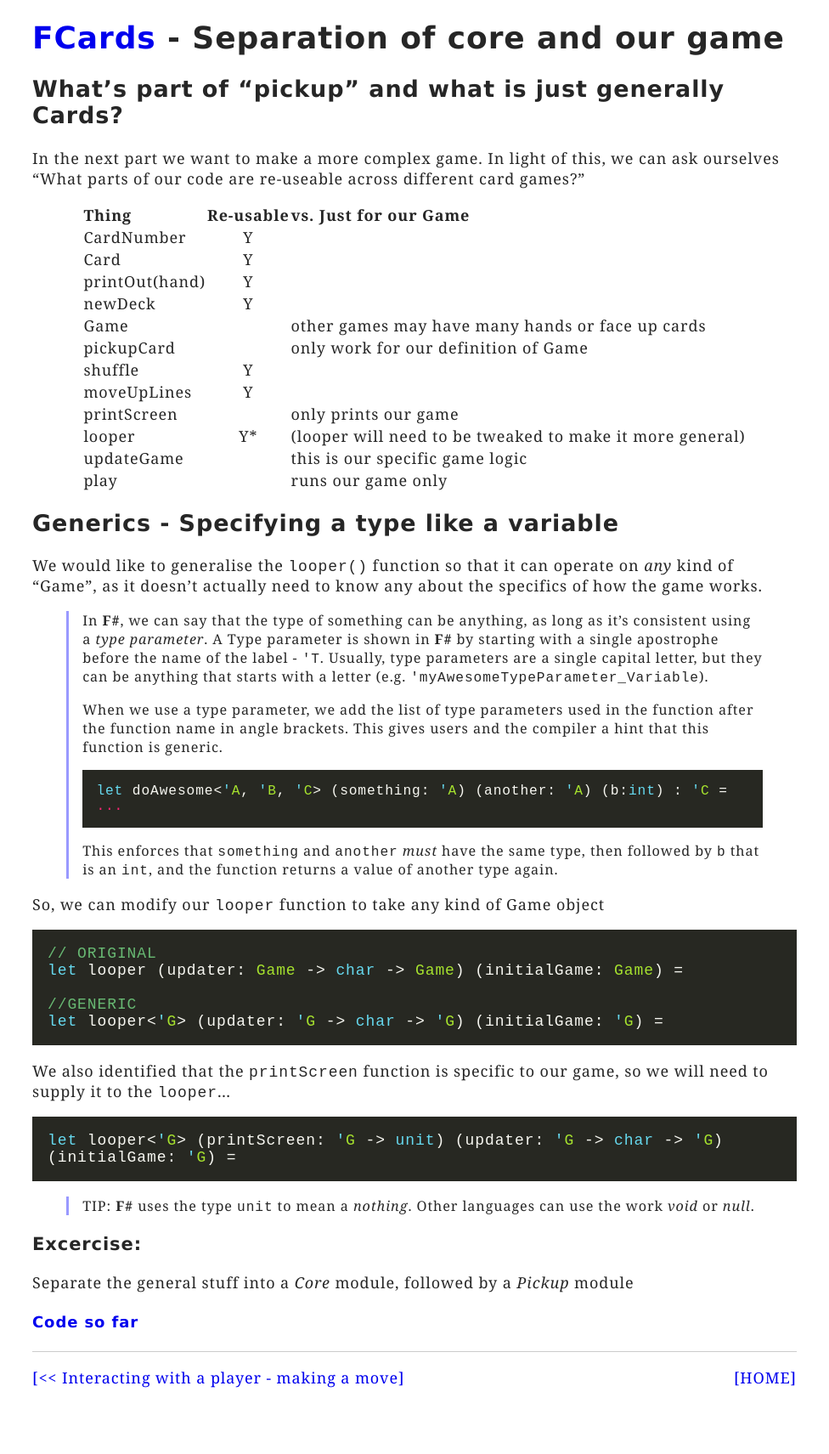
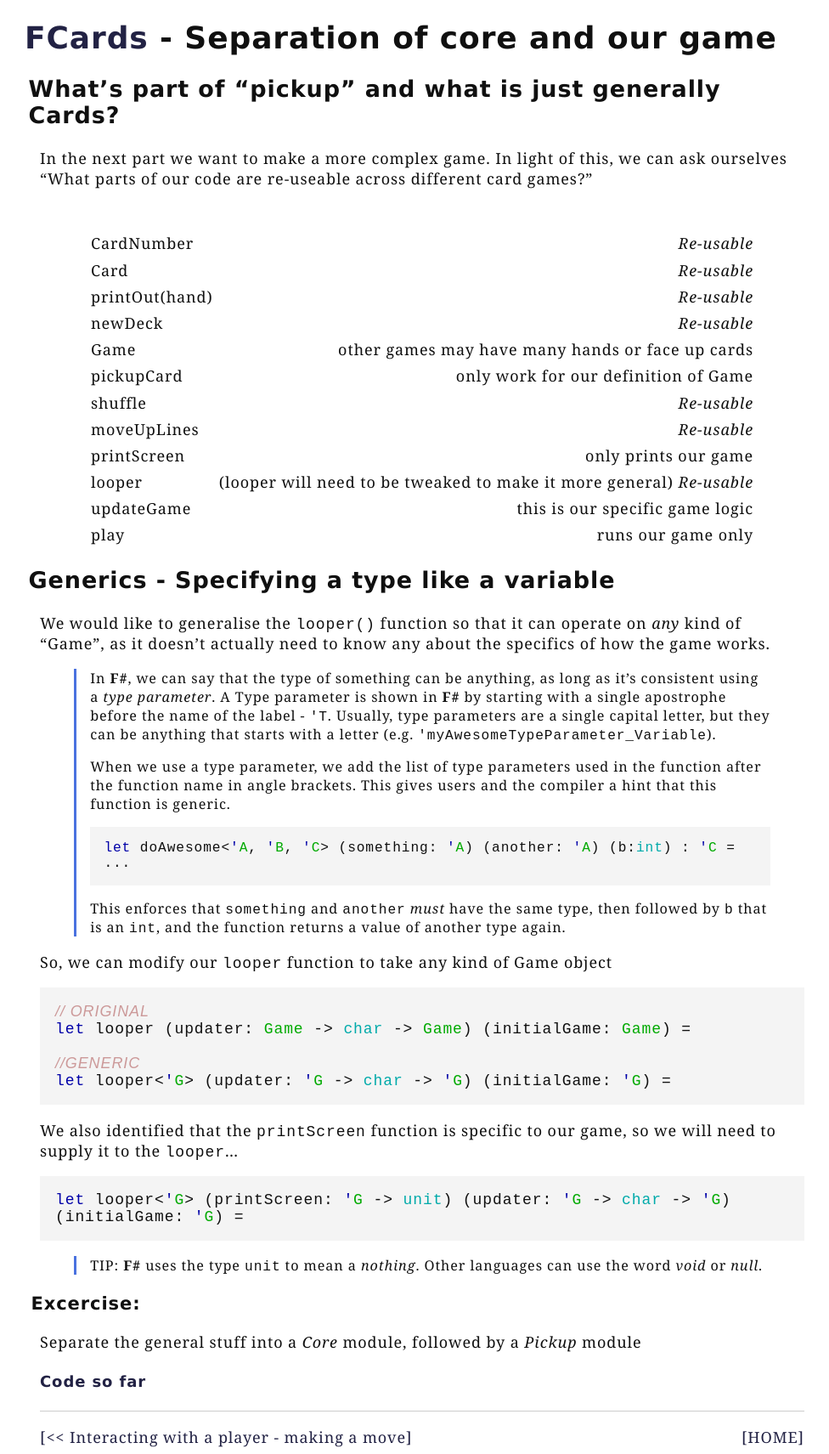
Before and after one commit to pete-the-programmer/FCards, a Jekyll site: the page built from _chapters/ch13-modules.md, in a window 1280 px wide. Shown: the whole page at 85% size, without its empty margins (152-1128 px from the left). Built offline with Jekyll 4.4.1, drawn with Linux system fonts in a browser that asks for light colours; before the commit the page ends 1641 px from its top, so only the background shows below that.

Commit message:
Light/Dark mode formatting

````diff
--- a/_chapters/ch13-modules.md
+++ b/_chapters/ch13-modules.md
@@ -9,20 +9,20 @@ part: 2
 
 In the next part we want to make a more complex game.  In light of this, we can ask ourselves "What parts of our code are re-useable across different card games?"
 
-| Thing         | Re-usable | vs. Just for our Game |
-|:--------------|:---------:|:-----------------|
-| CardNumber    | Y         |                   |
-| Card          | Y         |                   |
-| printOut(hand)| Y         |                   |
-| newDeck       | Y         |                   |
-| Game          |           |  other games may have many hands or face up cards               |
-| pickupCard    |           |  only work for our definition of Game                |
-| shuffle       | Y         |                   |
-| moveUpLines   | Y         |                   |
-| printScreen   |           |  only prints our game                |
-| looper        | Y*        |  (looper will need to be tweaked to make it more general)                 |
-| updateGame    |           |  this is our specific game logic                |
-| play          |           |  runs our game only                |
+| | |
+|:--------------|---------:|
+| CardNumber    | _Re-usable_                            |
+| Card          | _Re-usable_                            |
+| printOut(hand)| _Re-usable_                            |
+| newDeck       | _Re-usable_                            |
+| Game          |             other games may have many hands or face up cards               |
+| pickupCard    |             only work for our definition of Game                |
+| shuffle       | _Re-usable_                            |
+| moveUpLines   | _Re-usable_                            |
+| printScreen   |             only prints our game                |
+| looper        | (looper will need to be tweaked to make it more general) _Re-usable_                           |
+| updateGame    |             this is our specific game logic                |
+| play          |             runs our game only                |
 
 ## Generics - Specifying a type like a variable
 
@@ -50,7 +50,7 @@ We also identified that the `printScreen` function is specific to our game, so w
 ```fsharp
 let looper<'G> (printScreen: 'G -> unit) (updater: 'G -> char -> 'G) (initialGame: 'G) =
 ```
-> TIP: __F#__ uses the type `unit` to mean a _nothing_.  Other languages can use the work _void_ or _null_.
+> TIP: __F#__ uses the type `unit` to mean a _nothing_.  Other languages can use the word _void_ or _null_.
 
 ### Excercise:
 
--- a/_layouts/chapter.html
+++ b/_layouts/chapter.html
@@ -7,6 +7,7 @@
     <meta name="viewport" content="width=device-width, initial-scale=1">
     <meta name="theme" content="{{ site.theme }}" />
     <link rel="stylesheet" href="{{ "/assets/css/style.css?v=" | append: site.github.build_revision | relative_url }}">
+    <link rel="stylesheet" href="{{ "/assets/css/autumn.css?v=" | append: site.github.build_revision | relative_url }}">
     <link rel="stylesheet" href="{{ "/assets/css/monokai.css?v=" | append: site.github.build_revision | relative_url }}">
     <link rel="stylesheet" href="{{ "/assets/css/fcards.css?v=" | append: site.github.build_revision | relative_url }}">
     <title>{{ page.slug | default: site.title  }} | FCards | Pete the Programmer</title>
--- /dev/null
+++ b/assets/css/autumn.css
@@ -0,0 +1,59 @@
+.highlight pre { background-color: #f4f4f4 }
+.highlight .hll { background-color: #ffffcc }
+.highlight .c { color: #aaaaaa; font-style: italic } /* Comment */
+/* .highlight .err { color: #F00000; background-color: #F0A0A0 } Error */
+.highlight .k { color: hsl(240, 100%, 33%) } /* Keyword */
+.highlight .cm { color: #cc9999; font-style: italic; font-family: sans-serif; } /* Comment.Multiline */
+.highlight .cp { color: #4c8317 } /* Comment.Preproc */
+.highlight .c1 { color: #cc9999; font-style: italic; font-family: sans-serif;  } /* Comment.Single */
+.highlight .cs { color: #cc9999; font-style: italic ; font-family: sans-serif; } /* Comment.Special */
+.highlight .gd { color: #aa0000 } /* Generic.Deleted */
+.highlight .ge { font-style: italic } /* Generic.Emph */
+.highlight .gr { color: #aa0000 } /* Generic.Error */
+.highlight .gh { color: #000080; font-weight: bold } /* Generic.Heading */
+.highlight .gi { color: #00aa00 } /* Generic.Inserted */
+.highlight .go { color: #888888 } /* Generic.Output */
+.highlight .gp { color: #555555 } /* Generic.Prompt */
+.highlight .gs { font-weight: bold } /* Generic.Strong */
+.highlight .gu { color: #800080; font-weight: bold } /* Generic.Subheading */
+.highlight .gt { color: #aa0000 } /* Generic.Traceback */
+.highlight .kc { color: #0000aa } /* Keyword.Constant */
+.highlight .kd { color: #0000aa } /* Keyword.Declaration */
+.highlight .kn { color: #0000aa } /* Keyword.Namespace */
+.highlight .kp { color: #0000aa } /* Keyword.Pseudo */
+.highlight .kr { color: #0000aa } /* Keyword.Reserved */
+.highlight .kt { color: #00aaaa } /* Keyword.Type */
+.highlight .m { color: #009999 } /* Literal.Number */
+.highlight .s { color: #aa5500 } /* Literal.String */
+.highlight .na { color: #1e90ff } /* Name.Attribute */
+.highlight .nb { color: #00aaaa } /* Name.Builtin */
+.highlight .nc { color: #00aa00;  } /* Name.Class */
+.highlight .no { color: #aa0000 } /* Name.Constant */
+.highlight .nd { color: #888888 } /* Name.Decorator */
+.highlight .ni { color: #800000; font-weight: bold } /* Name.Entity */
+.highlight .nf { color: #00aa00 } /* Name.Function */
+.highlight .nn { color: #00aaaa;  } /* Name.Namespace */
+.highlight .nt { color: #1e90ff; font-weight: bold } /* Name.Tag */
+.highlight .nv { color: #aa0000 } /* Name.Variable */
+.highlight .ow { color: #0000aa } /* Operator.Word */
+.highlight .w { color: #bbbbbb } /* Text.Whitespace */
+.highlight .mf { color: #009999 } /* Literal.Number.Float */
+.highlight .mh { color: #009999 } /* Literal.Number.Hex */
+.highlight .mi { color: #009999 } /* Literal.Number.Integer */
+.highlight .mo { color: #009999 } /* Literal.Number.Oct */
+.highlight .sb { color: #aa5500 } /* Literal.String.Backtick */
+.highlight .sc { color: #aa5500 } /* Literal.String.Char */
+.highlight .sd { color: #aa5500 } /* Literal.String.Doc */
+.highlight .s2 { color: #aa5500 } /* Literal.String.Double */
+.highlight .se { color: #aa5500 } /* Literal.String.Escape */
+.highlight .sh { color: #aa5500 } /* Literal.String.Heredoc */
+.highlight .si { color: #aa5500 } /* Literal.String.Interpol */
+.highlight .sx { color: #aa5500 } /* Literal.String.Other */
+.highlight .sr { color: #009999 } /* Literal.String.Regex */
+.highlight .s1 { color: #aa5500 } /* Literal.String.Single */
+.highlight .ss { color: #0000aa } /* Literal.String.Symbol */
+.highlight .bp { color: #00aaaa } /* Name.Builtin.Pseudo */
+.highlight .vc { color: #aa0000 } /* Name.Variable.Class */
+.highlight .vg { color: #aa0000 } /* Name.Variable.Global */
+.highlight .vi { color: #aa0000 } /* Name.Variable.Instance */
+.highlight .il { color: #009999 } /* Literal.Number.Integer.Long */
--- a/assets/css/fcards.css
+++ b/assets/css/fcards.css
@@ -1,11 +1,40 @@
+:root {
+  /* root light colours */
+  color-scheme: light;
+  --col-base: white;
+  --col-neutral: #224;
+  --col-border: #ccc;
+  --col-highlight: #4a72df;
+  --col-text: #101010;
+}
 
+@media (prefers-color-scheme: dark) {
+  :root {
+    /* root dark colours */
+    color-scheme: dark;
+    --col-base: #100;
+    --col-neutral: #ddf;
+    --col-border: #444;
+    --col-highlight: #6f96ff;
+    --col-text: #f0f0f0;
+  }
+}
+
+
+html, body{
+  background-color: var(--col-base);
+  color: var(--col-text)
+}
 .markdown-body {
   max-width: 900px;
   margin: 0 auto;
+  background-color: var(--col-base);
+  padding-left: 1em;;
 }
 
 a {
   text-decoration: none;
+  color:var(--col-neutral)
 }
 a:hover {
   text-decoration: underline;
@@ -24,16 +53,25 @@ pre.highlight{
 }
 
 footer {
-  border-top: 1px solid #ccc;
+  border-top: 1px solid  var(--col-border);
   padding-top: 1em;
 }
 
 blockquote {
   font-size: 90%;
-  border-left: 3px solid #9999FF;
+  border-left: 3px solid var(--col-highlight);
   padding-left: 1em;
 }
 table {
   margin: auto;
   border-collapse: collapse;
 }
+th,td{
+  padding: 0.2em;
+}
+
+
+h1, h2, h3 {
+  margin-left: -0.5em;
+  color: var(--col-text);
+}
--- a/assets/css/monokai.css
+++ b/assets/css/monokai.css
@@ -1,3 +1,4 @@
+@media (prefers-color-scheme: dark) {
   .highlight pre { background-color: #272822; }
   .highlight .hll { background-color: #272822; }
   .highlight .c { color: #75715e } /* Comment */
@@ -64,3 +65,4 @@
   .highlight .gu { color: #75715e; } /* Generic.Subheading & Diff Unified/Comment? */
   .highlight .gd { color: #f92672; } /* Generic.Deleted & Diff Deleted */
   .highlight .gi { color: #a6e22e; } /* Generic.Inserted & Diff Inserted */
+}
--- a/assets/css/style.scss
+++ b/assets/css/style.scss
@@ -8,7 +8,6 @@
   font-size: 18px;
   text-rendering: optimizeLegibility;
   -webkit-font-smoothing: antialiased;
-  color: rgba(0, 0, 0, 0.85);
   letter-spacing: 0.05em;
   max-width: 900px;
   margin: 0 auto;
````
Lines whose indentation alone changed are shown as unchanged.
